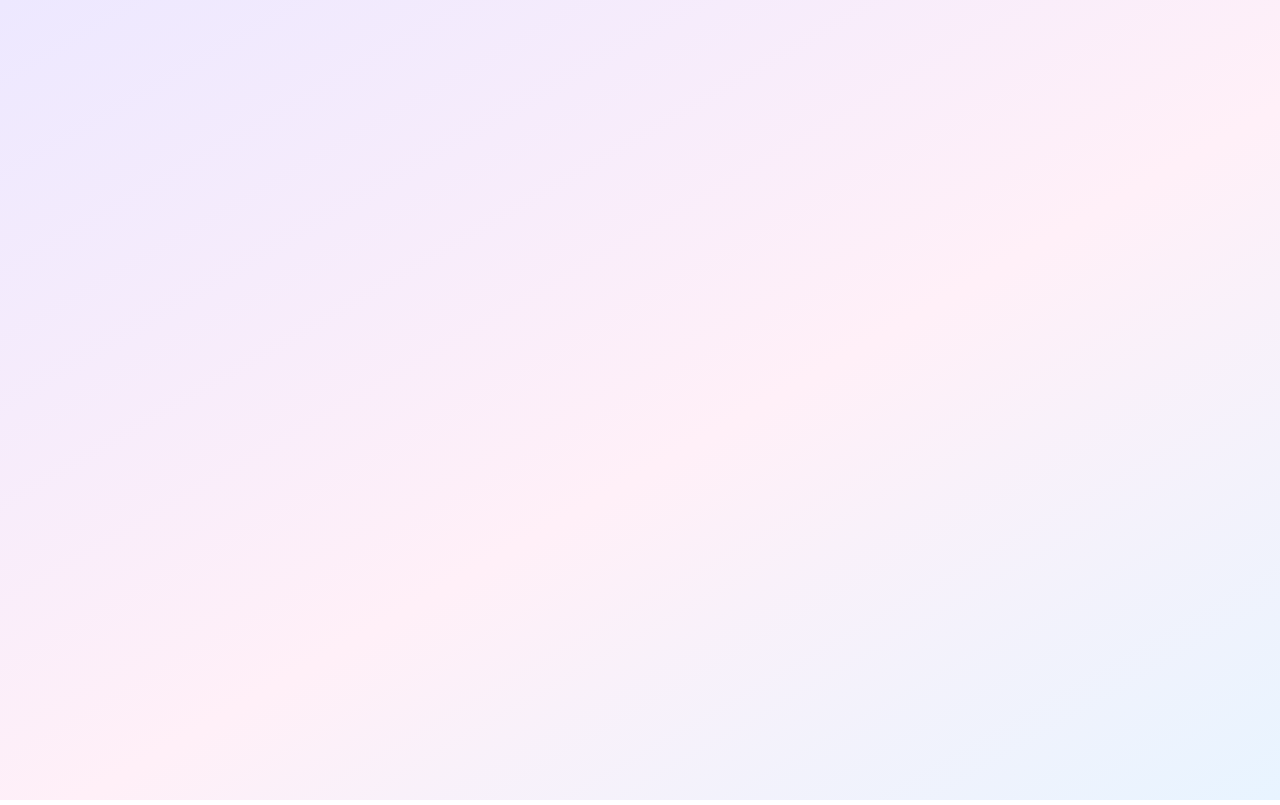
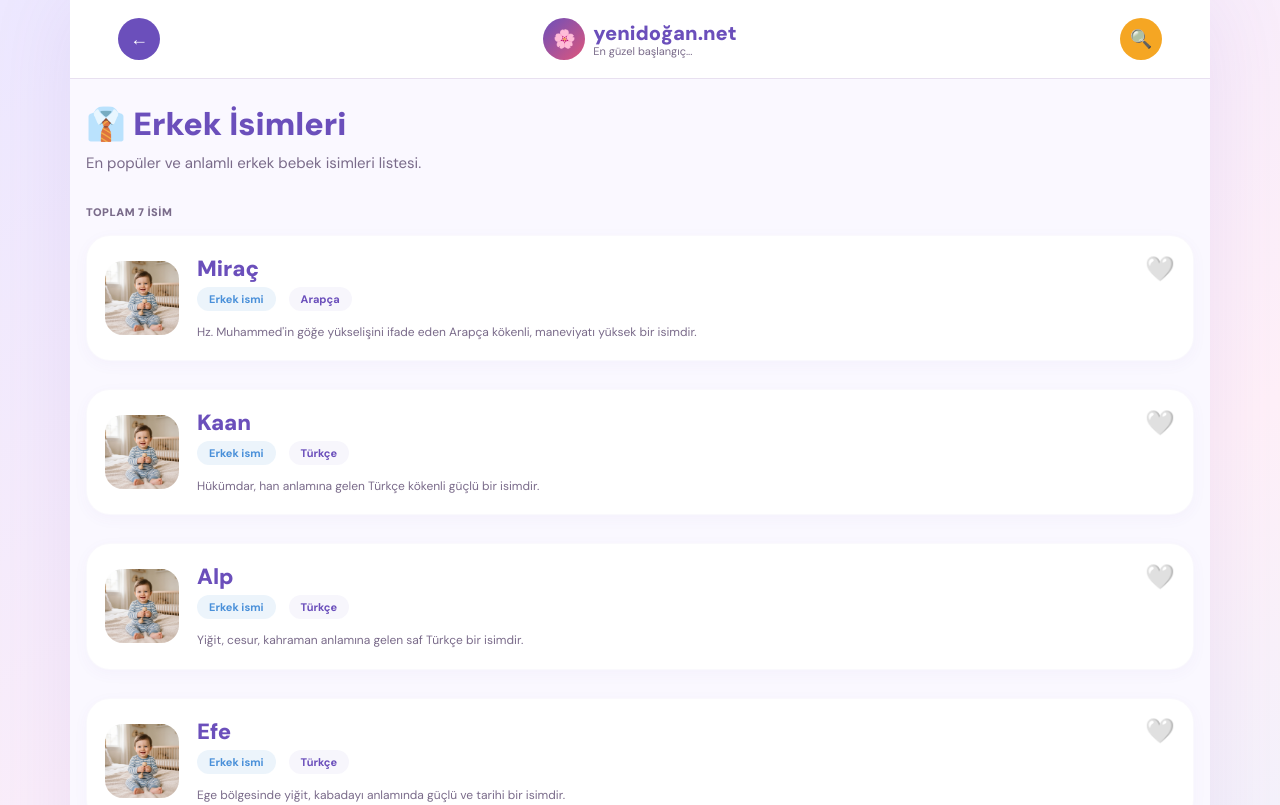
Before and after one commit to afeyza/yenidogan-app, a React (Vite) app: page /names/1 in a window 1280 px wide. Before the commit this address had no page. Shown: the top 805 px of the page. Built offline with nearby package versions, Linux system fonts and the light colour scheme.

Commit message:
Feat: Kiz ve Erkek isimleri icin dogrudan listeleme sayfalari eklendi

```diff
--- a/src/App.tsx
+++ b/src/App.tsx
@@ -4,6 +4,7 @@ import { Home } from './pages/Home';
 import { Favorites } from './pages/Favorites';
 import { NameFinder } from './pages/NameFinder';
 import { QuranNames } from './pages/QuranNames';
+import { GenderNames } from './pages/GenderNames';
 import { FavoritesProvider } from './context/FavoritesContext';
 
 function App() {
@@ -16,6 +17,7 @@ function App() {
             <Route path="favorites" element={<Favorites />} />
             <Route path="finder" element={<NameFinder />} />
             <Route path="quran" element={<QuranNames />} />
+            <Route path="names/:gender" element={<GenderNames />} />
           </Route>
         </Routes>
       </BrowserRouter>
--- /dev/null
+++ b/src/pages/GenderNames.tsx
@@ -0,0 +1,68 @@
+import { useMemo } from 'react';
+import { useParams, useNavigate } from 'react-router-dom';
+import { namesData } from '../data/namesData';
+import { useFavorites } from '../context/FavoritesContext';
+
+export const GenderNames = () => {
+  const { gender } = useParams<{ gender: string }>();
+  const navigate = useNavigate();
+  const { toggleFavorite, isFavorite } = useFavorites();
+
+  const isGirl = gender === 'kiz';
+  const displayGender = isGirl ? 'Kız' : 'Erkek';
+
+  const listNames = useMemo(() => {
+    return namesData.filter(item => item.g === displayGender);
+  }, [displayGender]);
+
+  return (
+    <div className="fav-page" style={{ padding: '24px 16px' }}>
+      <div className="fav-header" style={{ marginBottom: '32px' }}>
+        <h2 style={{ fontSize: '32px', fontWeight: 900 }}>
+          {isGirl ? '🎀' : '👔'} {displayGender} İsimleri
+        </h2>
+        <p style={{ fontSize: '15px', color: 'var(--muted)', marginTop: '8px' }}>
+          En popüler ve anlamlı {displayGender.toLowerCase()} bebek isimleri listesi.
+        </p>
+      </div>
+
+      <div className="section-header" style={{ marginBottom: '16px' }}>
+        <span className="section-title" style={{ fontSize: '11px', color: 'var(--muted)', fontWeight: 800, letterSpacing: '0.5px' }}>TOPLAM {listNames.length} İSİM</span>
+      </div>
+
+      <div className="fav-list">
+        {listNames.map((item) => (
+          <div className="fav-item" key={item.id} style={{
+            background: '#fff',
+            borderRadius: '24px',
+            padding: '18px',
+            marginBottom: '16px',
+            boxShadow: '0 4px 15px rgba(107, 79, 187, 0.04)',
+            display: 'flex',
+            gap: '18px',
+            alignItems: 'center',
+            border: '1px solid rgba(107, 79, 187, 0.03)'
+          }}>
+            <div className={`fav-img ai-bebek ${item.g === 'Kız' ? 'ai-kiz' : 'ai-erkek'}`} style={{ width: '74px', height: '74px', borderRadius: '18px' }}></div>
+            <div className="fav-info">
+              <div className="fav-name-row" style={{ marginBottom: '4px' }}>
+                <span className="fav-name" style={{ fontSize: '22px', fontWeight: 900 }}>{item.n}</span>
+                <button
+                  onClick={() => toggleFavorite(item.id)}
+                  style={{ background: 'none', border: 'none', fontSize: '24px', cursor: 'pointer' }}
+                >
+                  {isFavorite(item.id) ? "❤️" : "🤍"}
+                </button>
+              </div>
+              <div className="name-tags" style={{ marginBottom: '12px' }}>
+                <span className="tag" style={{ background: isGirl ? 'rgba(224,86,123,0.1)' : 'rgba(74,144,217,0.1)', color: isGirl ? 'var(--pink)' : 'var(--blue)', fontSize: '11px', padding: '5px 12px', fontWeight: 700 }}>{item.t1}</span>
+                <span className="tag" style={{ background: 'rgba(107, 79, 187, 0.05)', color: 'var(--purple)', fontSize: '11px', padding: '5px 12px', fontWeight: 700, marginLeft: '8px' }}>{item.t3}</span>
+              </div>
+              <p className="fav-desc" style={{ fontSize: '12px', color: 'var(--muted)', lineHeight: '1.6' }}>{item.m}</p>
+            </div>
+          </div>
+        ))}
+      </div>
+    </div>
+  );
+};
--- a/src/pages/Home.tsx
+++ b/src/pages/Home.tsx
@@ -48,13 +48,13 @@ export const Home = () => {
           <div className="gender-card-photo ai-bebek ai-kiz"></div>
           <h3>Kız isimleri</h3>
           <p>250+ anlamlı ve güzel isim</p>
-          <button className="gender-card-btn" onClick={() => navigate('/finder')}>Kız İsimlerini Gör →</button>
+          <button className="gender-card-btn" onClick={() => navigate('/names/kiz')}>Kız İsimlerini Gör →</button>
         </div>
         <div className="gender-card boy">
           <div className="gender-card-photo ai-bebek ai-erkek"></div>
           <h3>Erkek isimleri</h3>
           <p>350+ modern ve özel erkek ismi</p>
-          <button className="gender-card-btn" onClick={() => navigate('/finder')}>Erkek İsimlerini Gör →</button>
+          <button className="gender-card-btn" onClick={() => navigate('/names/erkek')}>Erkek İsimlerini Gör →</button>
         </div>
       </div>
 
```
